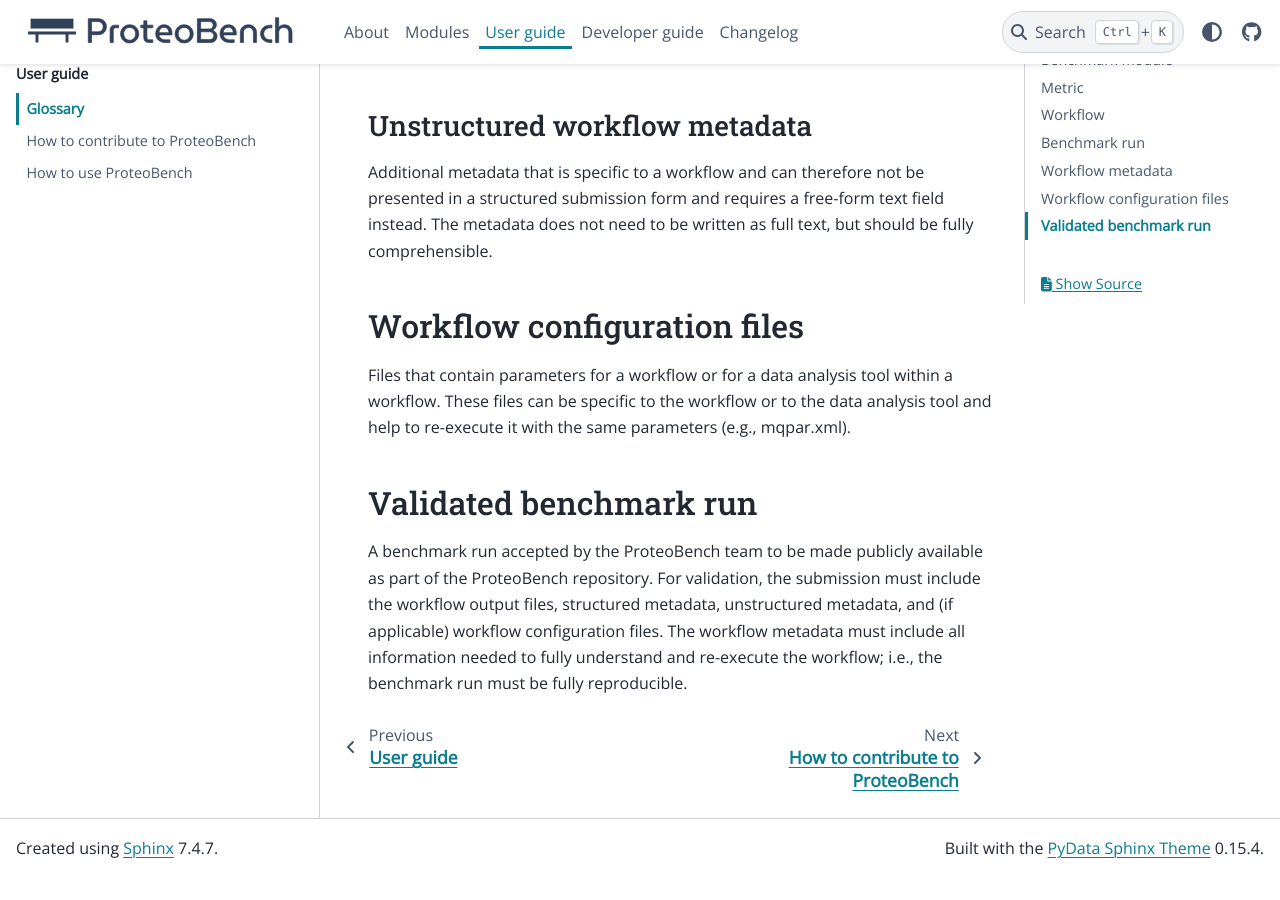
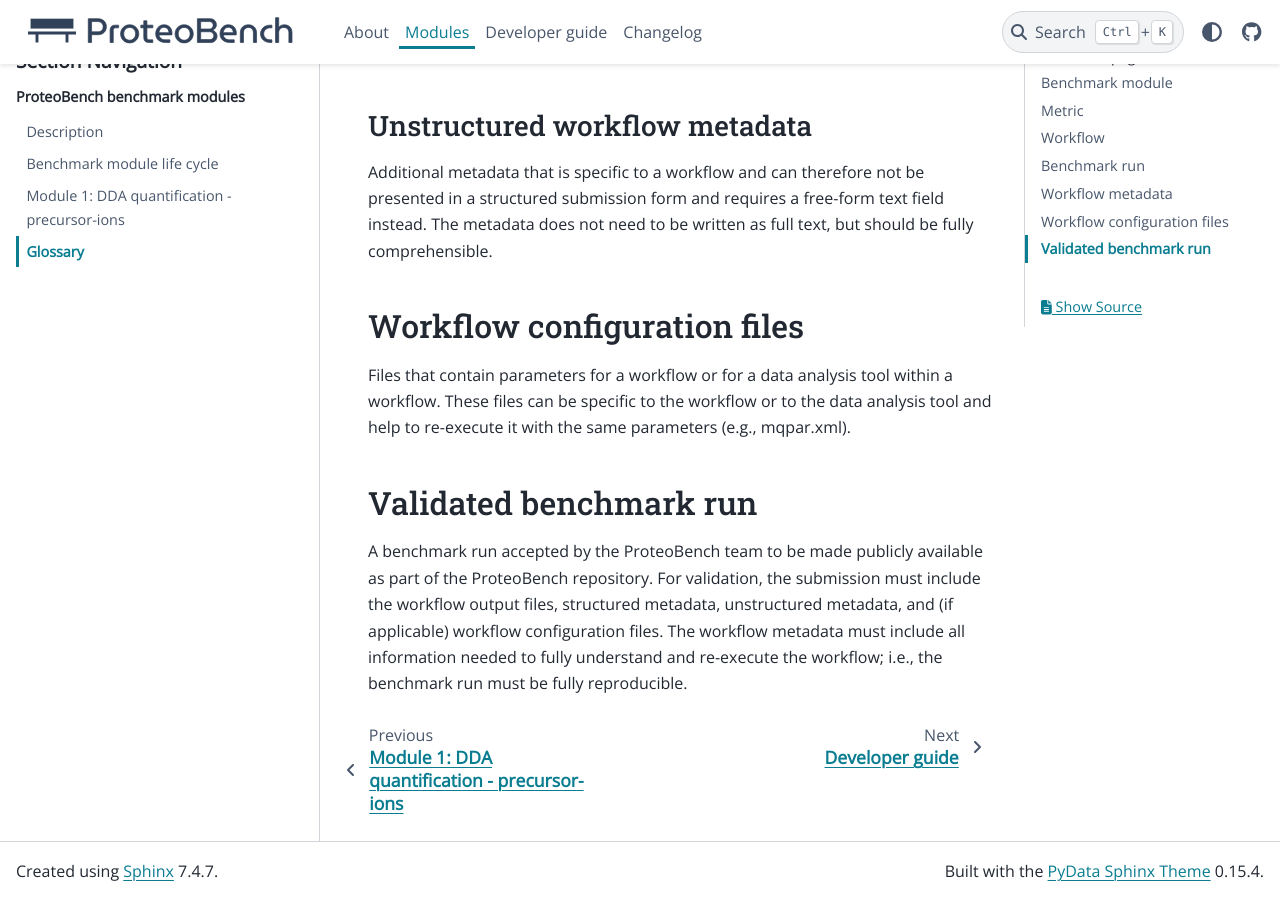
Before and after one commit to Proteobench/ProteoBench, a Sphinx documentation site: the page built from docs/modules/glossary.md, in a window 1280 px wide and 900 px high, scrolled down 1411 px. Built offline with Sphinx 7.4.7 and the PyData theme 0.15.4, drawn with Linux system fonts in a browser that asks for light colours; pages that are not in the unit, such as notebooks, are missing from menus; before the commit the page ends 2288 px from its top, so only the background shows below that; some of the changed text lies outside the part shown.

Commit message:
remove the user guide (all information is in "modules")

```diff
--- a/docs/index.rst
+++ b/docs/index.rst
@@ -8,7 +8,6 @@ Overview of ProteoBench
 
     About <self>
     Modules <modules/index.rst>
-    User guide <user-guide/index.rst>
     Developer guide <developer-guide/index.rst>
     Contributing <contributing.rst>
     Changelog <changelog.rst>
--- a/docs/user-guide/how-to-contribute.md
+++ /dev/null
@@ -1,3 +0,0 @@
-# How to contribute to ProteoBench
-
-## Proposing a new benchmark module
--- a/docs/user-guide/how-to-use.md
+++ /dev/null
@@ -1,3 +0,0 @@
-# How to use ProteoBench
-
-## Guidelines for interpreting benchmark results
--- a/docs/user-guide/index.rst
+++ /dev/null
@@ -1,10 +0,0 @@
-##########
-User guide
-##########
-
-.. toctree::
-   :caption: User guide
-   :glob:
-   :maxdepth: 1
-
-   *
```
Also changed, not shown: docs/modules/glossary.md (renamed from docs/user-guide/glossary.md).
